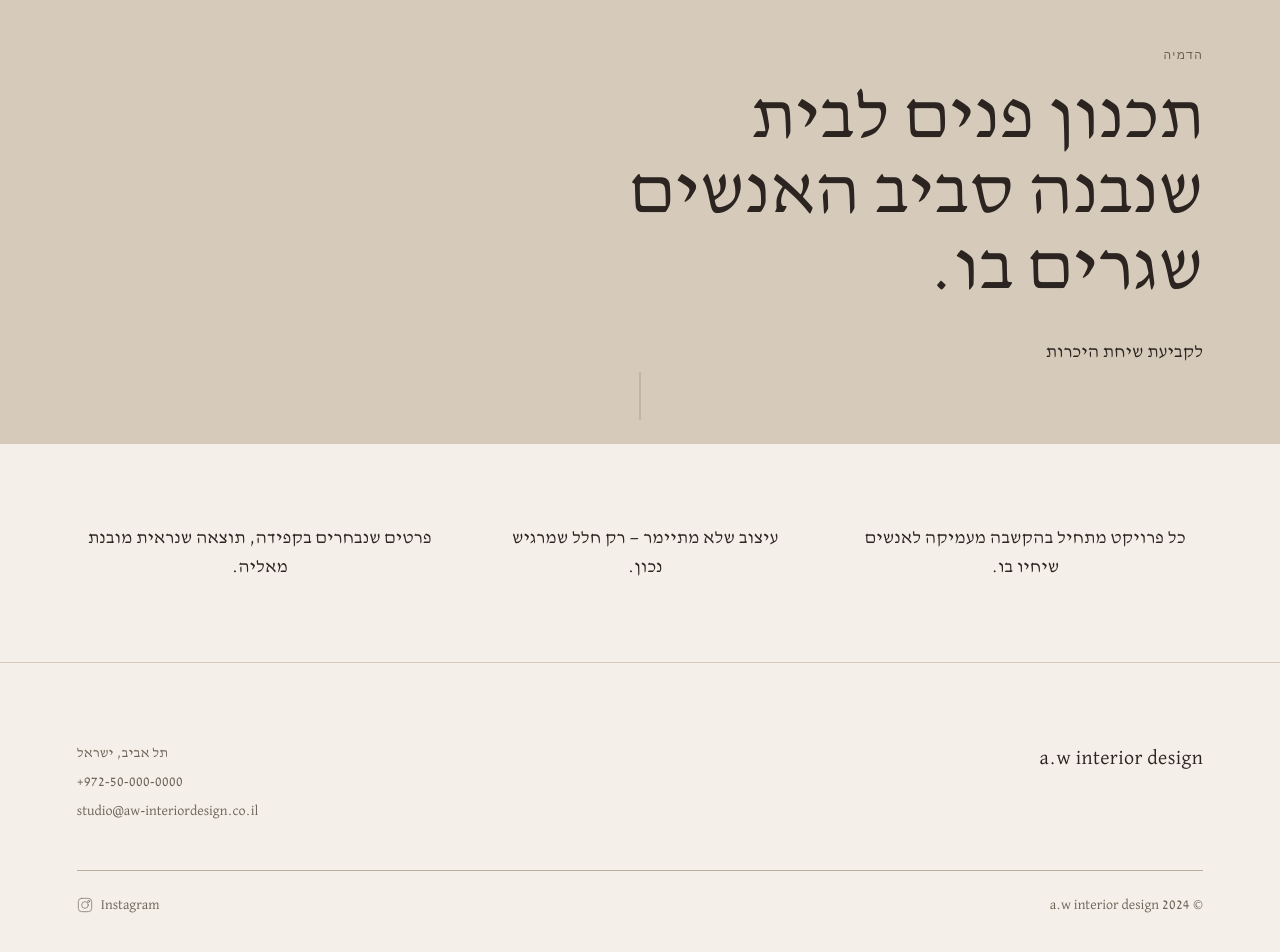
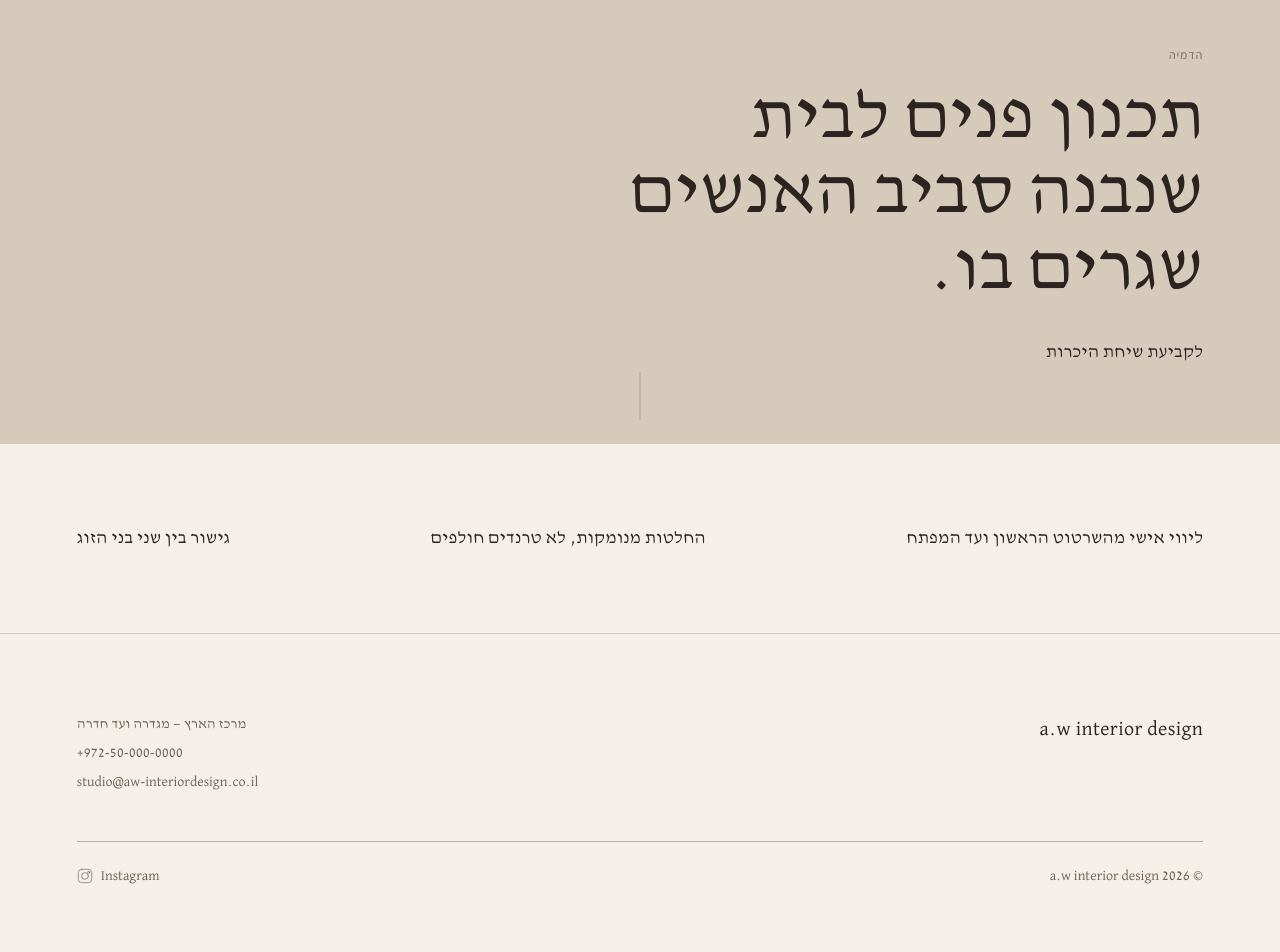
Before and after one commit to yair7070-prog/studio-website, a Next.js app: page / in a window 1280 px wide. Shown: the part 356-1308 px from the top of the page. Built offline with nearby package versions, Linux system fonts and the light colour scheme.

Commit message:
fix(wave-2): restore spec copy, label language variants

```diff
--- a/components/sections/Hero.tsx
+++ b/components/sections/Hero.tsx
@@ -37,7 +37,15 @@ export function Hero({ positioning, cta, imageAlt, imageLabel }: HeroContent) {
       {/* Content block — bottom-right in RTL (start = right) */}
       <div className="absolute bottom-0 start-0 ps-[8vw] pb-[8vw] md:ps-[6vw] md:pb-[6vw] max-w-[42rem]">
         {imageLabel && (
-          <p className="font-latin uppercase text-label text-taupe mb-4">{imageLabel}</p>
+          <p
+            className={
+              imageLabel.lang === 'en'
+                ? 'font-latinSans uppercase text-label tracking-[0.12em] text-taupe mb-4'
+                : 'font-sans text-label tracking-[0.08em] text-taupe mb-4'
+            }
+          >
+            {imageLabel.text}
+          </p>
         )}
         <h1 className="font-serif text-display-xl text-espresso mb-8">{positioning}</h1>
         <a
--- a/lib/content/home.ts
+++ b/lib/content/home.ts
@@ -2,7 +2,7 @@ export interface HeroContent {
   positioning: string
   cta: string
   imageAlt: string
-  imageLabel?: string
+  imageLabel?: { text: string; lang: 'he' | 'en' }
 }
 
 export interface PositioningStripContent {
@@ -22,22 +22,22 @@ export const hero: HeroContent = {
   positioning: 'תכנון פנים לבית שנבנה סביב האנשים שגרים בו.',
   cta: 'לקביעת שיחת היכרות',
   imageAlt: 'חלל מגורים בתכנון האולפן',
-  imageLabel: 'הדמיה',
+  imageLabel: { text: 'הדמיה', lang: 'he' },
 }
 
 export const positioningStrip: PositioningStripContent = {
   statements: [
-    'כל פרויקט מתחיל בהקשבה מעמיקה לאנשים שיחיו בו.',
-    'עיצוב שלא מתיימר — רק חלל שמרגיש נכון.',
-    'פרטים שנבחרים בקפידה, תוצאה שנראית מובנת מאליה.',
+    'ליווי אישי מהשרטוט הראשון ועד המפתח',
+    'החלטות מנומקות, לא טרנדים חולפים',
+    'גישור בין שני בני הזוג',
   ],
 }
 
 export const footer: FooterContent = {
   studioName: 'a.w interior design',
-  region: 'תל אביב, ישראל',
+  region: 'מרכז הארץ — מגדרה ועד חדרה',
   phone: '+972-50-000-0000',
   email: 'studio@aw-interiordesign.co.il',
   instagram: '@aw.interiordesign',
-  copyright: '© 2024 a.w interior design',
+  copyright: '© 2026 a.w interior design',
 }
```
